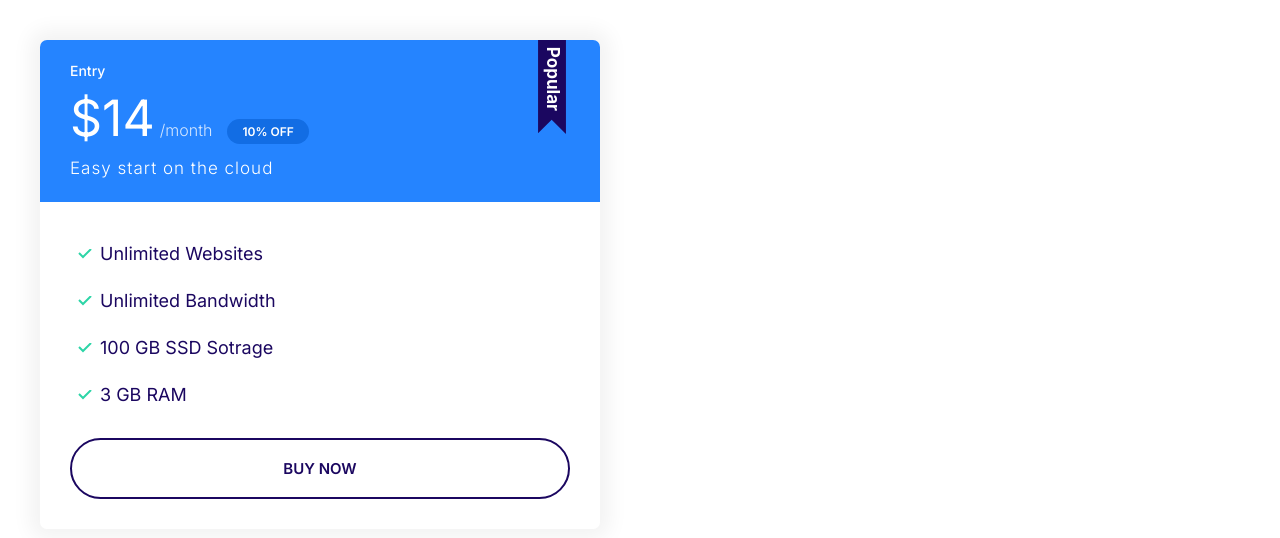
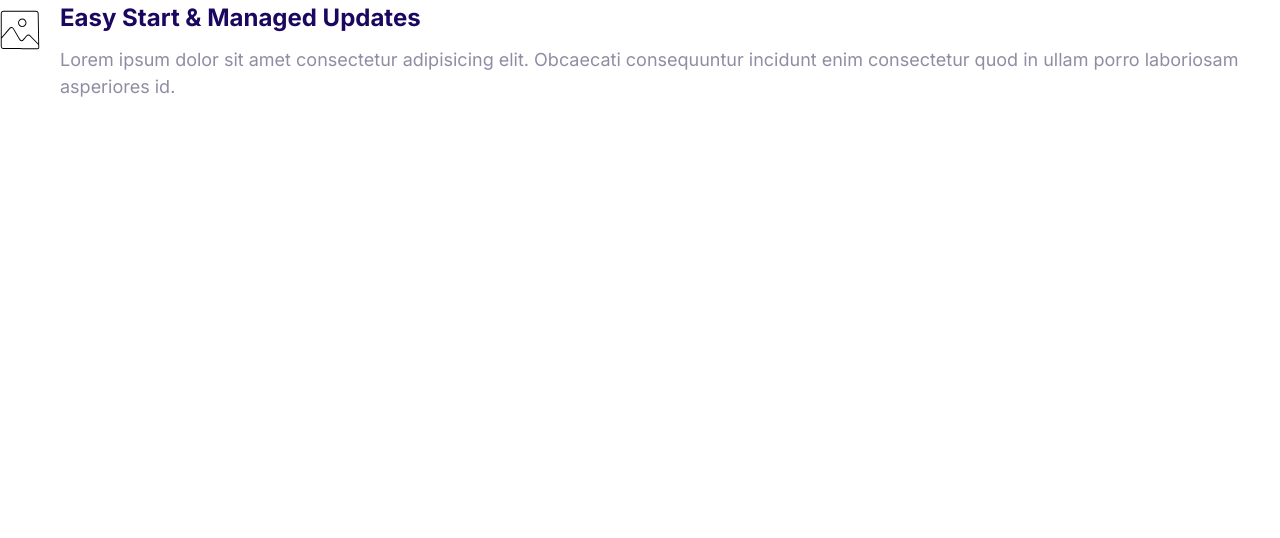
Before and after one commit to saadhinnafiz/moshify, a plain HTML site: page index.html in a window 1280 px wide. Drawn offline with nearby package versions, Linux system fonts and the light colour scheme.

Commit message:
add media component with icon and body layout

```diff
--- a/css/styles.css
+++ b/css/styles.css
@@ -372,3 +372,21 @@
     font-size: 1.7rem;
   }
 }
+
+/* Media Objects*/
+
+.media {
+  display: flex;
+}
+
+.media__title {
+  margin-top: 0;
+}
+
+.media__body {
+  margin: 0 2rem;
+}
+
+.media__image {
+  margin-top: 1rem;
+}
--- a/index.html
+++ b/index.html
@@ -14,26 +14,19 @@
     />
   </head>
   <body>
-    <div style="width: 50%; padding: 4rem">
-      <div class="plan plan--popular">
-        <div class="card card--primary">
-          <header class="card__header">
-            <h3 class="plan__name">Entry</h3>
-            <span class="plan__price">$14</span>
-            <span class="plan__billing-cycle">/month</span>
-            <span class="badge badge--primary badge--small">10% OFF</span>
-            <span class="plan__description">Easy start on the cloud</span>
-          </header>
-          <div class="card__body">
-            <ul class="list list--tick">
-              <li class="list__item">Unlimited Websites</li>
-              <li class="list__item">Unlimited Bandwidth</li>
-              <li class="list__item">100 GB SSD Sotrage</li>
-              <li class="list__item">3 GB RAM</li>
-            </ul>
-            <button class="btn btn--block btn--outline">Buy Now</button>
-          </div>
-        </div>
+    <div class="media">
+      <div class="media__image">
+        <svg class="icon icon--primary">
+          <use xlink:href="images/sprite.svg#snap"></use>
+        </svg>
+      </div>
+      <div class="media__body">
+        <h3 class="media__title">Easy Start & Managed Updates</h3>
+        <p>
+          Lorem ipsum dolor sit amet consectetur adipisicing elit. Obcaecati
+          consequuntur incidunt enim consectetur quod in ullam porro laboriosam
+          asperiores id.
+        </p>
       </div>
     </div>
   </body>
```
Also changed, not shown: components/media.html (added, +15 -0 lines).
